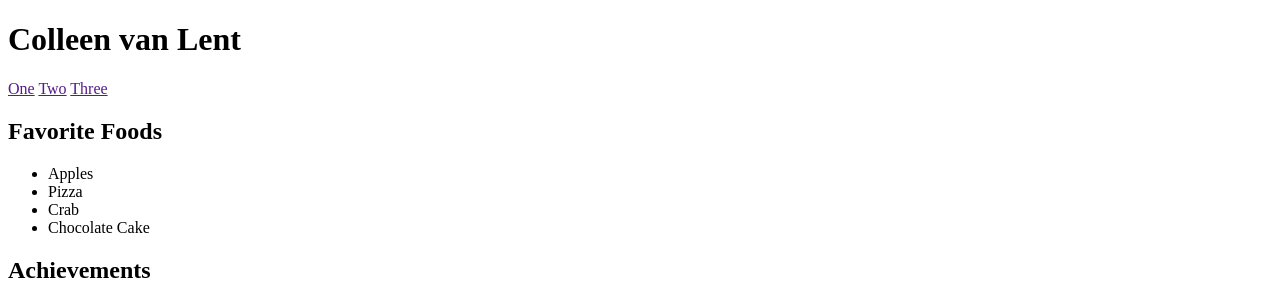
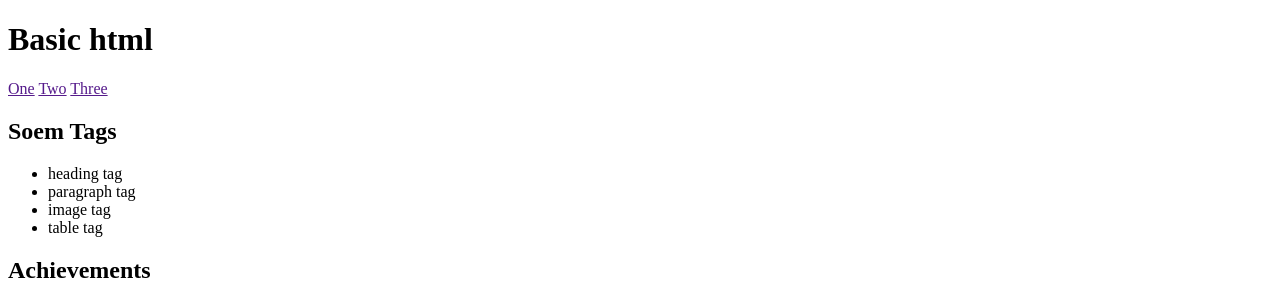
Before and after one commit to piyush-gupta092/Basic-html, a plain HTML site: page index.html in a window 1280 px wide. Shown: the top 301 px of the page. Drawn offline with Linux system fonts and the light colour scheme.

Commit message:
Update index.html

```diff
--- a/index.html
+++ b/index.html
@@ -2,21 +2,21 @@
 <html>
 <head>
 	<meta charset="utf-8">
-	<title>Assignment Project</title>
+	<title>Basic html</title>
 </head>
 <body>
-	<header><h1>Colleen van Lent </h1></header>
+	<header><h1>Basic html</h1></header>
 	<nav>
 		<a href="">One</a>
 		<a href="">Two</a>
 		<a href="">Three</a>
 	</nav>
-	<h2>Favorite Foods</h2>
+	<h2>Soem Tags</h2>
 	<ul>
-		<li>Apples</li>
-		<li>Pizza</li>
-		<li>Crab</li>
-		<li>Chocolate Cake</li>
+		<li>heading tag</li>
+		<li>paragraph tag</li>
+		<li>image tag</li>
+		<li>table tag</li>
 	</ul>
 	<h2>Achievements</h2>
 	<label for="first">Progress in this course (100%)</label>
```
